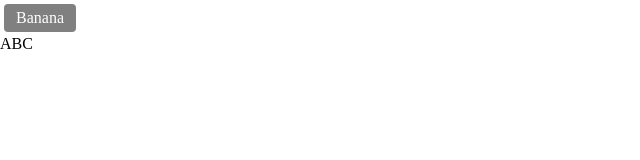
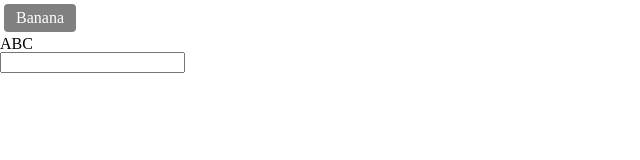
Before and after one commit to junb119/Vue-Practice, a Vue app in the folder vue3-template-syntax/: page / in a window 1280 px wide. Shown: the top 160 px of the page, without its empty margins (0-640 px from the left). Built offline with nearby package versions, Linux system fonts and the light colour scheme.

Commit message:
emit응용 (실시간 변경 데이터 반영)

```diff
--- a/vue3-template-syntax/src/App.vue
+++ b/vue3-template-syntax/src/App.vue
@@ -1,6 +1,6 @@
 <template>
-<!-- emit : 속성이 아닌 이벤트를 상속받음 -->
-  <MyBtn @heropy="log">   <!--1. 이벤트 지정. 임의로 지정해도 됨   -->
+  <MyBtn @heropy="log" @change-msg='logMsg'>
+    <!--3. emit을 통해 받은 changeMsg의 logMsg 메소드 실행(= 실시간 변경되는 내용을 콘솔에 출력) -->
     Banana
   </MyBtn>
 
@@ -17,7 +17,11 @@ export default {
     log(event) {
       console.log('Click')
       console.log(event)
+    },
+    logMsg(msg){
+      console.log(msg)
     }
+
   }
 
 }
--- a/vue3-template-syntax/src/components/MyBtn.vue
+++ b/vue3-template-syntax/src/components/MyBtn.vue
@@ -4,17 +4,31 @@
     <slot></slot>
   </div>
   <h1 @dblclick="$emit('heropy',$event)">
-    <!-- 3. 트리거가 될 이벤트에 상속받을 emit 지정. -->
     ABC
   </h1>
 
+  <input
+  type="text"
+  v-model="msg" /> <!--1. 양방향 데이터 바인딩을 통해 서로 실시간으로 데이터 갱신 -->
 </template>
 
 <script>
 export default {
-  emits : [ // 2. emits 에 사용할 이벤트 목록 작성
-    'heropy'
-  ]
+  emits : [
+    'heropy',
+    'changeMsg'
+  ],
+  data() {
+    return{
+      msg:''
+    }
+  },
+  // 2. v-model로 인해 data에 실시간 갱신되는 msg 감시 -> (App.vue)
+  watch : {
+    msg() {
+      this.$emit('changeMsg', this.msg)
+    }
+  }
 }
 </script>
 
```
